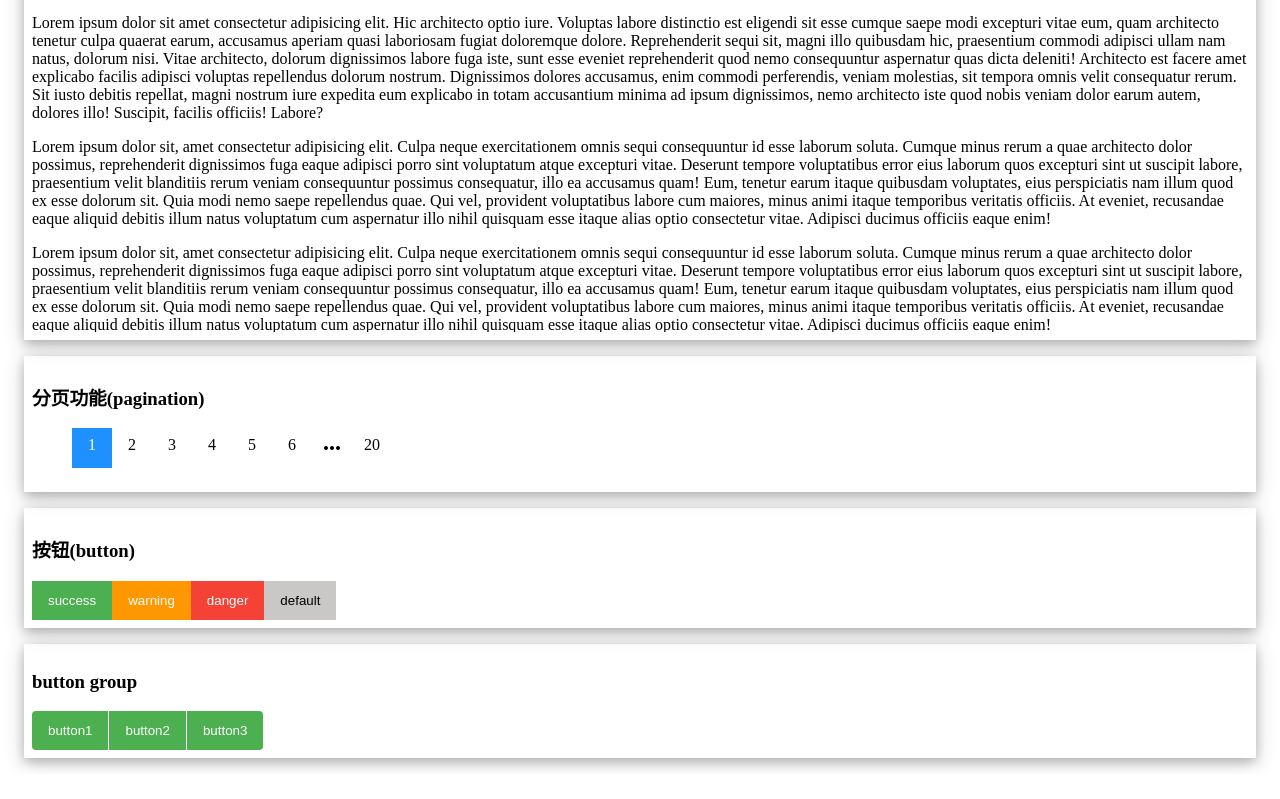
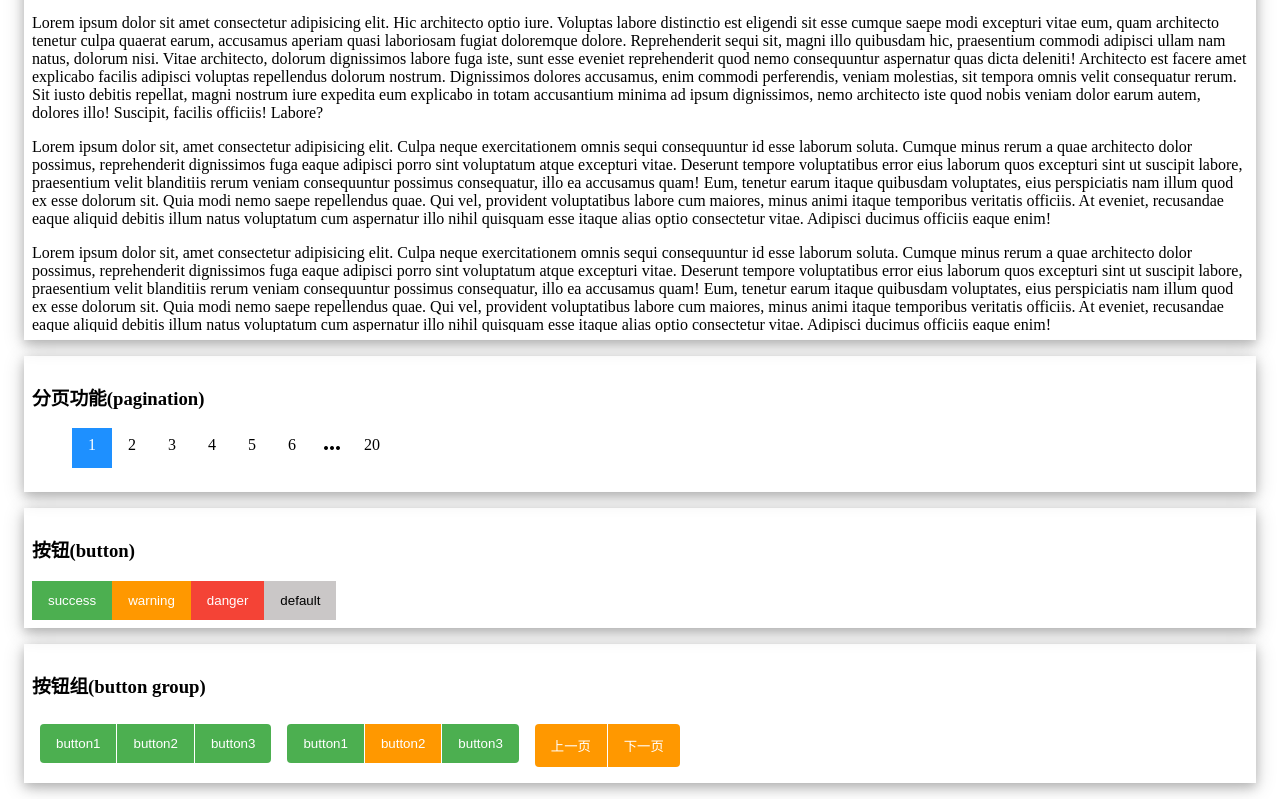
Before and after one commit to caizhiyuannn/w3schools-vue-components, a Vue app: page / in a window 1280 px wide. Shown: the part 3652-4451 px from the top of the page. Before the commit the page ends 4426 px from the top, so only its background shows below. Built offline with nearby package versions, Linux system fonts and the light colour scheme.

Commit message:
button-group 示例布局调整

```diff
--- a/src/views/button/button-group.vue
+++ b/src/views/button/button-group.vue
@@ -1,10 +1,19 @@
 <template>
   <div class="button-group">
-    <h3>button group</h3>
-    <w3c-button-group>
+    <h3>按钮组(button group)</h3>
+    <w3c-button-group class="button-group__item">
       <w3c-button type="success">button1</w3c-button>
       <w3c-button type="success">button2</w3c-button>
       <w3c-button type="success">button3</w3c-button>
+    </w3c-button-group>
+    <w3c-button-group class="button-group__item">
+      <w3c-button type="success">button1</w3c-button>
+      <w3c-button type="warning">button2</w3c-button>
+      <w3c-button type="success">button3</w3c-button>
+    </w3c-button-group>
+    <w3c-button-group class="button-group__item">
+      <w3c-button type="warning">上一页</w3c-button>
+      <w3c-button type="warning">下一页</w3c-button>
     </w3c-button-group>
   </div>
 </template>
@@ -15,4 +24,14 @@ export default {
 };
 </script>
 
-<style></style>
+<style lang="scss" scoped>
+.button-group__item {
+  float: left;
+  margin: 8px;
+}
+.button-group::after {
+  content: "";
+  display: block;
+  clear: both;
+}
+</style>
```
